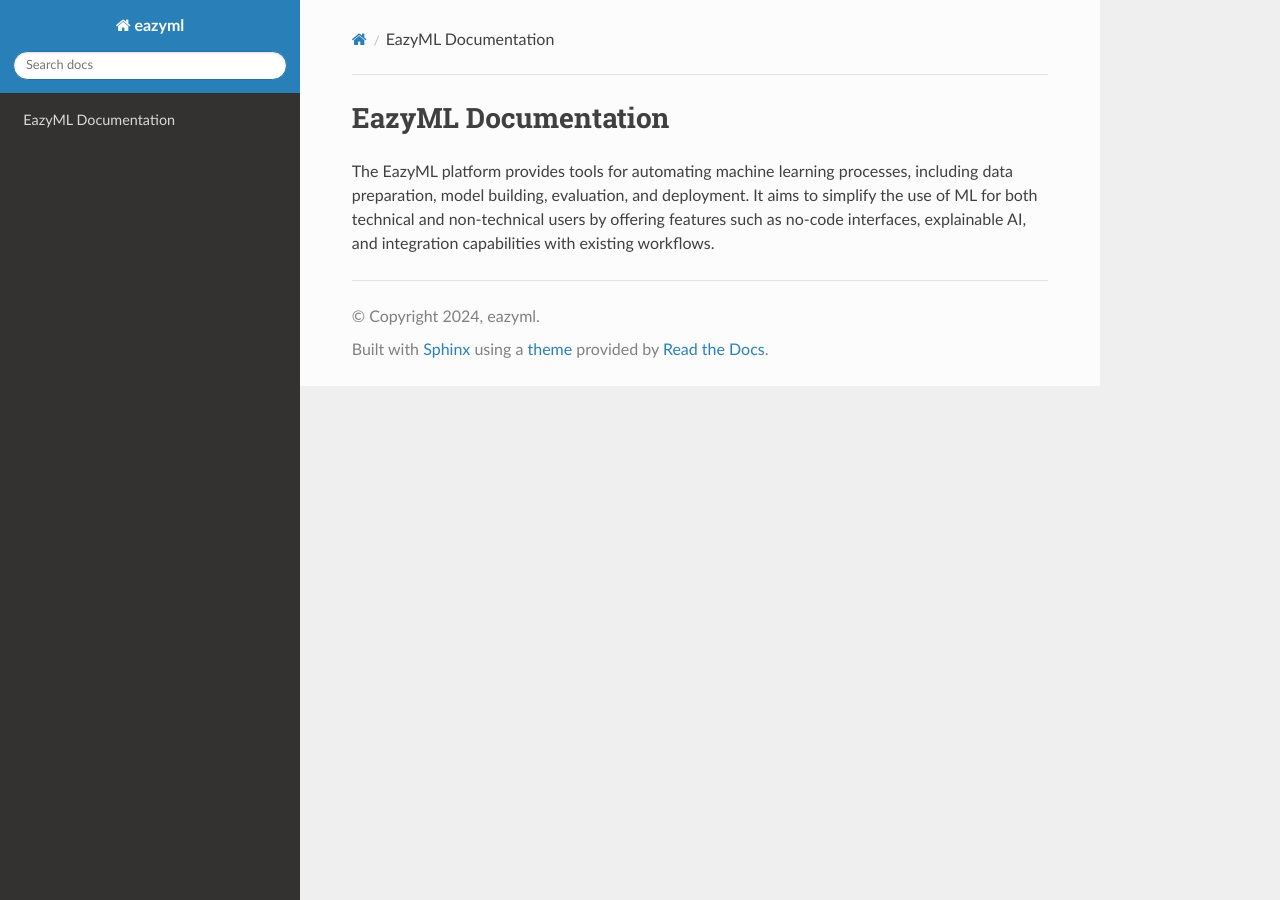
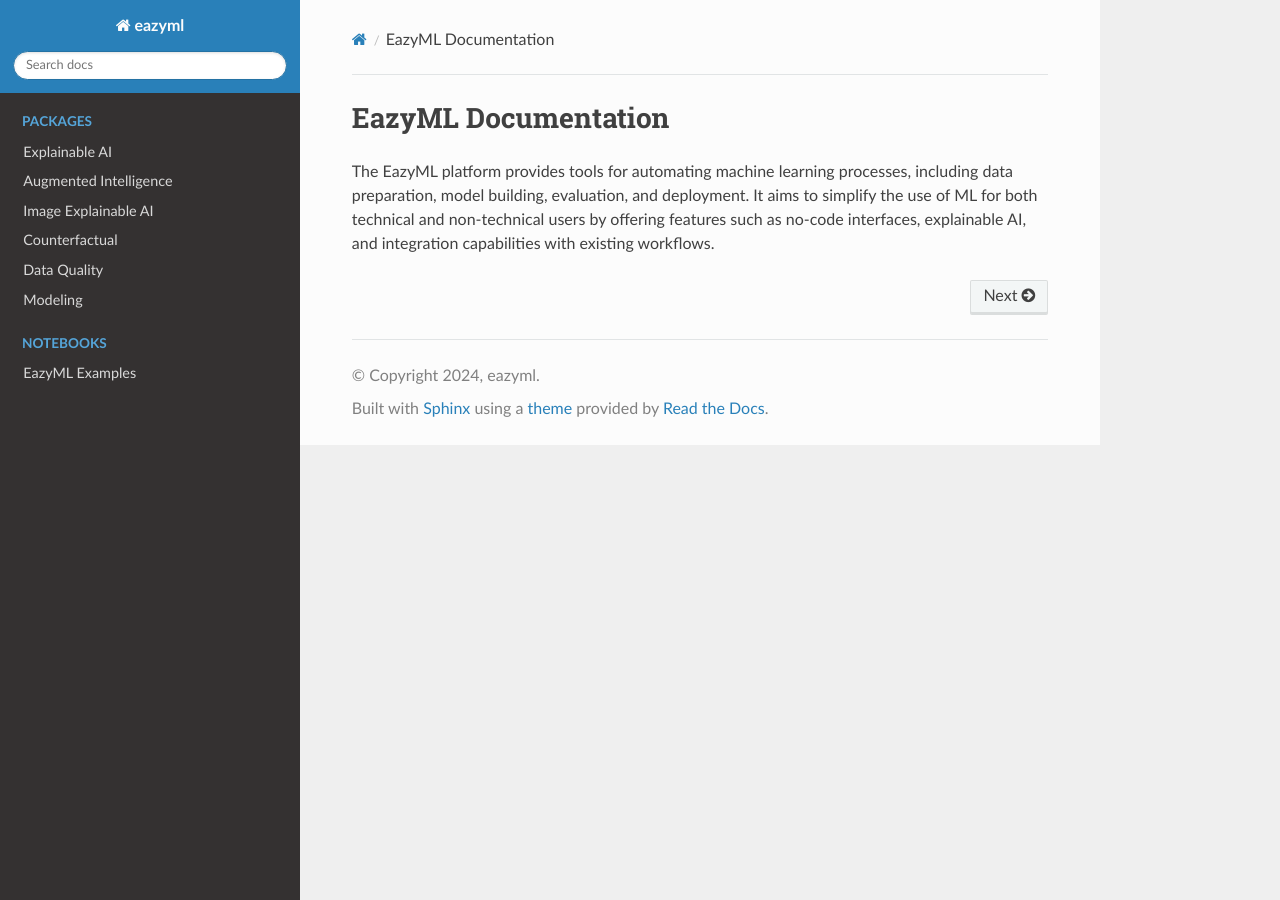
Before and after one commit to shubham-eazyml/eazyml_docs, a Sphinx documentation site: the page built from docs/index.rst, in a window 1280 px wide. Built offline with Sphinx 7.4.7 and the Read the Docs theme 3.1.0, drawn with Linux system fonts in a browser that asks for light colours.

Commit message:
modified confi file

```diff
--- a/docs/conf.py
+++ b/docs/conf.py
@@ -16,12 +16,12 @@ import sys
 # Add the `docs` directory to sys.path so Sphinx knows where to find the configuration
 sys.path.append(os.path.abspath('docs'))
 
-# sys.path.append(os.path.abspath('../packages/augi'))
-# sys.path.append(os.path.abspath('../packages/xai'))
-# sys.path.append(os.path.abspath('../packages/xai_image'))
-# sys.path.append(os.path.abspath('../packages/cf'))
-# sys.path.append(os.path.abspath('../packages/dq'))
-# sys.path.append(os.path.abspath('../packages/modeling'))
+sys.path.append(os.path.abspath('../packages/augi'))
+sys.path.append(os.path.abspath('../packages/xai'))
+sys.path.append(os.path.abspath('../packages/xai_image'))
+sys.path.append(os.path.abspath('../packages/cf'))
+sys.path.append(os.path.abspath('../packages/dq'))
+sys.path.append(os.path.abspath('../packages/modeling'))
 
 
 
--- a/docs/index.rst
+++ b/docs/index.rst
@@ -11,3 +11,24 @@ including data preparation, model building, evaluation, and deployment.
 It aims to simplify the use of ML for both technical and non-technical
 users by offering features such as no-code interfaces, explainable AI,
 and integration capabilities with existing workflows.
+
+
+.. toctree::
+   :caption: packages
+   :maxdepth: 2
+   :hidden:
+
+   Explainable AI <packages/eazyml_xai.rst>
+   Augmented Intelligence <packages/eazyml_augi.rst>
+   Image Explainable AI <packages/eazyml_xai_image.rst>
+   Counterfactual <packages/eazyml_cf.rst>
+   Data Quality <packages/eazyml_dq.rst>
+   Modeling <packages/eazyml_model.rst>
+
+
+.. toctree::
+   :caption: NOTEBOOKS
+   :maxdepth: 2
+   :hidden:
+
+   EazyML Examples <notebooks/eazyml_notebook.rst>
--- /dev/null
+++ b/docs/packages/eazyml_augi.rst
@@ -0,0 +1,6 @@
+Augmented Intelligence
+----------------------
+
+.. automodule:: eazyml_augi.eazyml
+   :members:
+   :undoc-members:
--- /dev/null
+++ b/docs/packages/eazyml_cf.rst
@@ -0,0 +1,6 @@
+Counterfactual
+--------------
+
+.. automodule:: eazyml_cf.eazyml
+   :members:
+   :undoc-members:
--- /dev/null
+++ b/docs/packages/eazyml_dq.rst
@@ -0,0 +1,6 @@
+Data Quality
+------------
+
+.. automodule:: eazyml_dq.eazyml
+   :members:
+   :undoc-members:
--- /dev/null
+++ b/docs/packages/eazyml_model.rst
@@ -0,0 +1,6 @@
+EazyML Modeling
+---------------
+
+.. automodule:: eazyml_model.eazyml
+   :members:
+   :undoc-members:
--- /dev/null
+++ b/docs/packages/eazyml_xai_image.rst
@@ -0,0 +1,6 @@
+Image Explainable AI
+--------------------
+
+.. automodule:: eazyml_xai_image.eazyml
+   :members:
+   :undoc-members:
```
Also changed, not shown: docs/notebooks/augi.rst (added, +9 -0 lines), docs/notebooks/counterfactual.rst (added, +10 -0 lines), docs/notebooks/eazyml_notebook.rst (added, +17 -0 lines), docs/notebooks/image_xai.rst (added, +9 -0 lines), docs/notebooks/xai.rst (added, +9 -0 lines), docs/packages/eazyml_xai.rst (added, +7 -0 lines).
